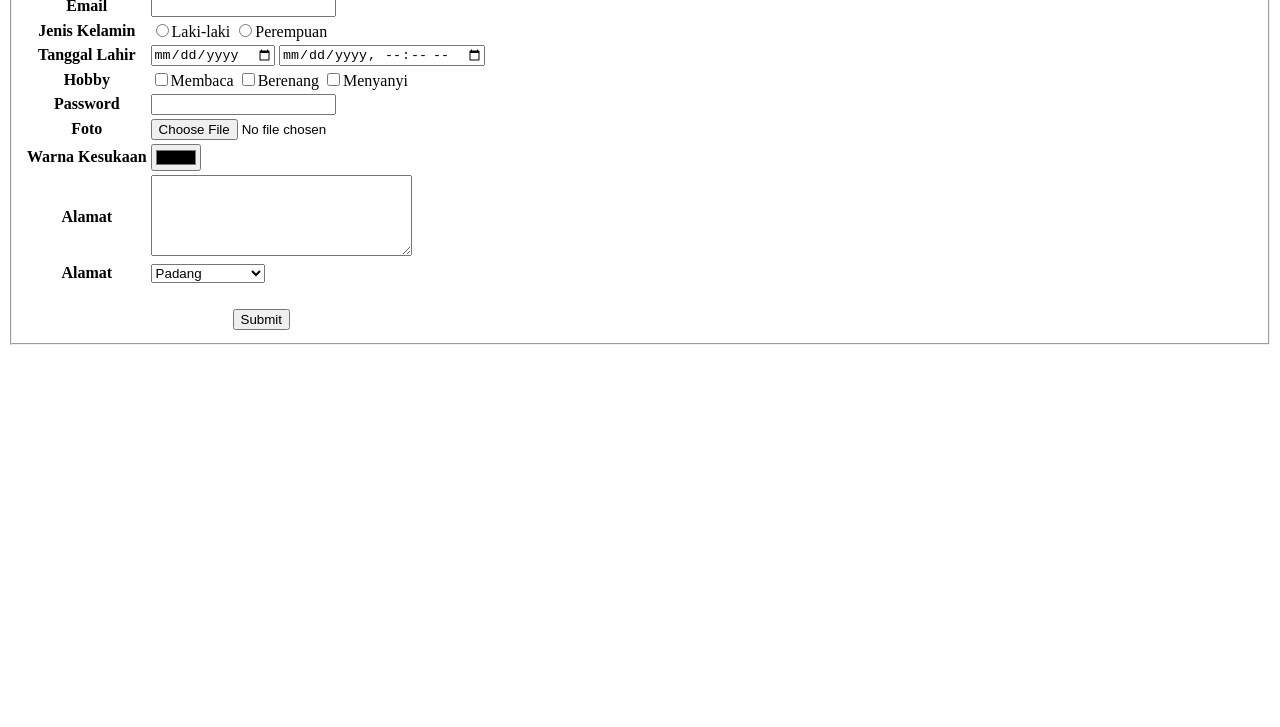
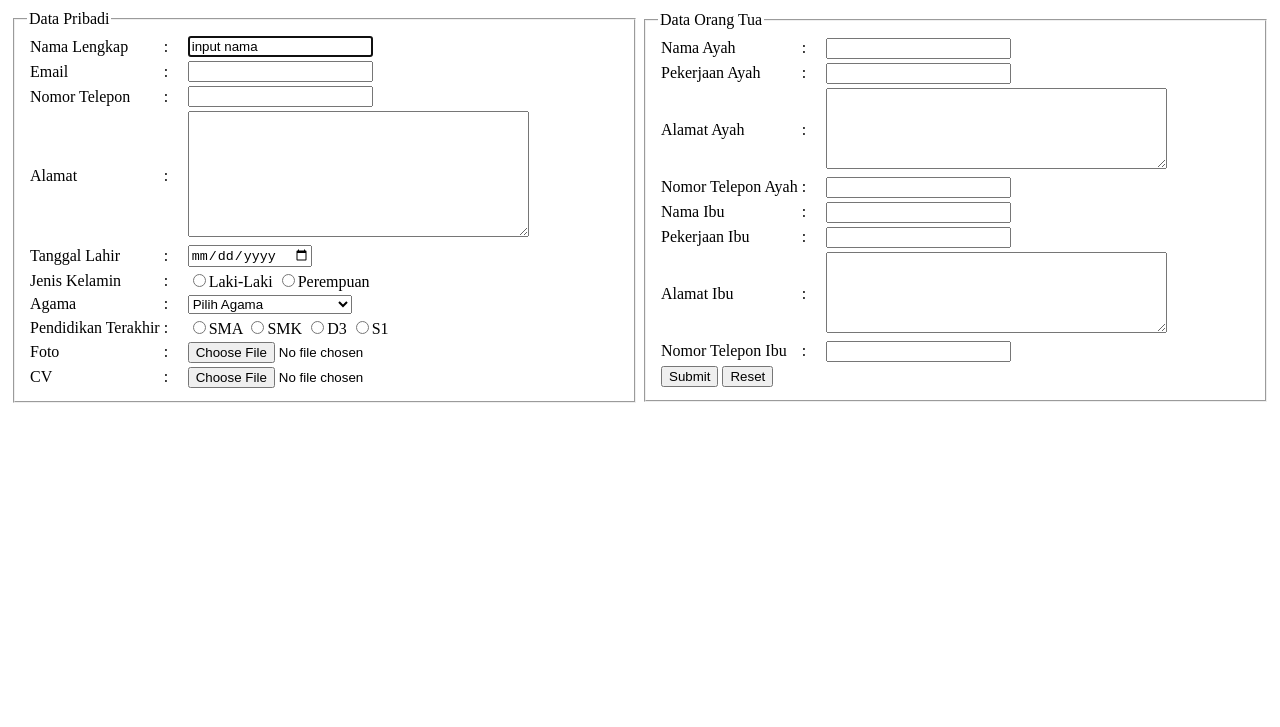
Before and after one commit to AhmadAufa99/form.html, a plain HTML site: page index.html in a window 1280 px wide. Shown: the part 73-800 px from the top of the page. Drawn offline with Linux system fonts and the light colour scheme.

Commit message:
Add files via upload

```diff
--- a/index.html
+++ b/index.html
@@ -1,83 +1,137 @@
 <!DOCTYPE html>
-
 <html>
 	<head>
-	<title>Form pada HTML</title>
+		<title>Form Pendaftaran</title>
 		<meta name="author" content="Ahmad Aufa">
-	</head>
+	<head>
 
 	<body>
-		<form method="" action=""></form>
+
+	    <h1>Form Pendaftaran</h1>
+		<form action="" method="post">
+		<table width="100%">
+		<tr>
+		<td width="50%" valign="top">
 		  <fieldset>
+		  <legend>Data Pribadi</legend>
 		  <table>
 		    <tr>
-				<th><label for="">Nama</label></th>
-				<td><input size="40" type="text" name="nama" id="nama" autofocus placeholder="Nama Lengkap" required></td>
+			   <td> Nama Lengkap  </td>
+			   <td width="20"> : </td>
+			   <td><input type="text" name="nama" value="input nama" autofocus placeholder="Input Nama" required>
 			</tr>
 	        <tr>
-				<th><label for="">NIM</label></th>
-				<td><input type="number" name="nim" id="nim" value="123456" readonly></td>
+		       <td> Email  </td>
+		       <td> : </td>
+			   <td><input type="email" name="email">
 			</tr>
 	        <tr>
-				<th><label for="">Email</label></th>
-				<td><input type="email" name="email" id="email"></td>
+		       <td>Nomor Telepon </td>
+			   <td> : </td>
+		       <td><input type="number" name="hp">
 			</tr>
 	        <tr>
-				<th><label for="">Jenis Kelamin</label></th>
-				<td><input type="radio" name="jk" id="jk" value="Laki-laki">Laki-laki <input type="radio" name="jk" id="jk" value="Perempuan">Perempuan</td>
+		       <td>Alamat  </td>
+			   <td> : </td>
+			   <td><textarea name="alamat" cols="40" rows="8"></textarea>
 			</tr>
 	        <tr>
-				<th><label for="">Tanggal Lahir</label></th>
-				<td><input type="date" id="tgl_lahir" name="tgl_lahir"> <input type="datetime-local"></td>
+		       <td>Tanggal Lahir </td>
+			   <td> : </td>
+		       <td><input type="date" name="tgllahir"></td>
             </tr>
 	        <tr>
-				<th><label for="">Hobby</label></th>
-
-				<td><input type="checkbox" name="hobby" value="Membaca">Membaca <input type="checkbox" name="hobby" value="Membaca">Berenang <input type="checkbox" name="hobby" value="Membaca">Menyanyi</td>
+		       <td>Jenis Kelamin  </td>
+			   <td> : </td>
+		       <td><input type="radio" name="gender" value="laki-laki">Laki-Laki
+		           <input type="radio" name="gender" value="perempuan">Perempuan
             </tr>
 	        <tr>
-				<th><label for="">Password</label></th>
-				<td><input type="password" id="pasword" name="password"></td>
+		       <td>Agama  </td>
+			   <td> : </td>
+		       <td><select name="agama">
+		          <option>Pilih Agama</option>
+		          <option value="islam">ISLAM</option>
+			      <option value="kristen protestan">KRISTEN PROTESTAN</option>
+				  <option value="kristen katolik">KRISTEN KATOLIK</option>
+			      <option value="konghucu">KONGHUCU</option>
+				  <option value="hindu">HINDU</option>
+				  <option value="budha">BUDHA</option>
+		          <select>
             </tr>
 	        <tr>
-				<th><label for="">Foto</label></th>
-				<td><input type="file" name="foto" accept=""image/jpg/*></td>
+		       <td>Pendidikan Terakhir  </td>
+			   <td> : </td>
+		       <td><input type="radio" name="pendidikan" value="sma">SMA
+				   <input type="radio" name="pendidikan" value="smk">SMK
+		           <input type="radio" name="pendidikan" value="d3">D3
+				   <input type="radio" name="pendidikan" value="s1">S1
 		    </tr>
 	        <tr>
-				<th><label for="">Warna Kesukaan</label></th>
-				<td><input type="color" name="warna"></td>
+		       <td>Foto  </td>
+			   <td> : </td>
+		       <td><input type="file" name="foto"></td>
 			</tr>
 	        <tr>
-				<th><label for="kota">Alamat</label></th>
-				<td><textarea name="alamat" id="alamat" cols="30" rows="5"></textarea></td>
+		       <td>CV  </label></td>
+			   <td> : </td>
+		       <td><input type="file" name="cv"></td>
+			  </tr>
+		  </table>
+          </fieldset>
+		</td>
+
+		<td width="50%">
+		  <fieldset>
+		  <legend>Data Orang Tua</legend>
+		  <table>
+		    <tr>
+			   <td>Nama Ayah  </td>
+			   <td width="20"> : </td>
+			   <td><input type="text" name="nama">
 			</tr>
 	        <tr>
-				<th><label for="alamat">Alamat</label></th>
-				<td><select>
-					<option value="Padang">Padang</option>
-					<option value="Payakumbuh">Payakumbuh</option>
-					<option value="Pariaman">Pariaman</option>
-					<option value="Lubuk Linggau">Lubuk Lingau</option>
-					<option value="Solok Selatan">Solok Selatan</option>
-					<option value="Pesisir Selatan">Pesisir Selatan</option>
-					<option value="Sijunjung">Sijunjung</option>
-					<option value="Tanjung Balai">Tanjung Balai</option>
-					<option value="Tanjung Pinang">Tanjung Pinang</option>
-					<option value="Tanah Datar">Tanah Datar</option>
-				</select></td>
+		       <td>Pekerjaan Ayah  </td>
+		       <td> : </td>
+			   <td><input type="text" name="nama">
 			</tr>
 	        <tr>
-				<td>&nbsp;</td>
+		       <td>Alamat Ayah  </td>
+			   <td> : </td>
+			   <td><textarea name="alamat" cols="40" rows="5"></textarea>
 			</tr>
 	        <tr>
-				<td colspan="2" align="center"><input type="submit"></td>
+		       <td>Nomor Telepon Ayah </td>
+			   <td> : </td>
+		       <td><input type="number" name="hp">
             </tr>
-
-		</table>
+	        <tr>
+		       <td>Nama Ibu  </td>
+			   <td width="20"> : </td>
+			   <td><input type="text" name="nama">
+		    </tr>
+	        <tr>
+		       <td>Pekerjaan Ibu  </td>
+		       <td> : </td>
+			   <td><input type="text" name="nama">
+			</tr>
+	        <tr>
+		       <td>Alamat Ibu  </td>
+			   <td> : </td>
+			   <td><textarea name="alamat" cols="40" rows="5"></textarea>
+			</tr>
+	        <tr>
+		       <td>Nomor Telepon Ibu </td>
+			   <td> : </td>
+		       <td><input type="number" name="hp">
+            <tr>
+			 <td><input type="submit"> <input type="reset"></td></td>
+			</tr>
 		  </fieldset>
 
 
 
-	</body>
+
+
 
 </html>
```
Lines whose indentation alone changed are shown as unchanged.
